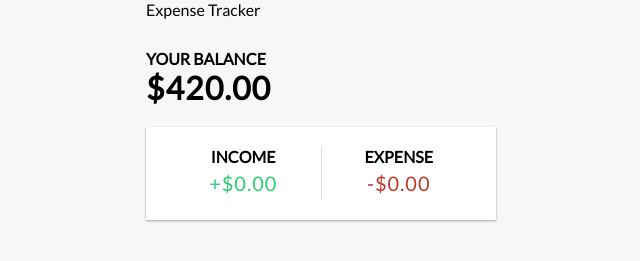
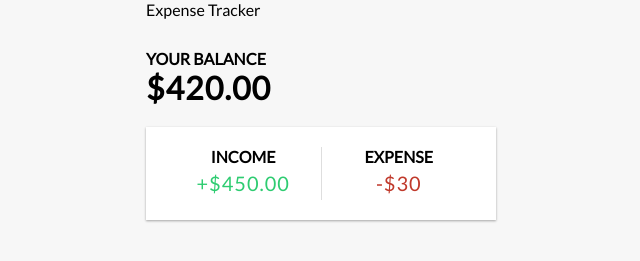
Before and after one commit to iqbalnafee/MERN-Expense-Tracker, a React (Create React App) app: page / in a window 1280 px wide. Shown: the top 261 px of the page, without its empty margins (319-959 px from the left). Built offline with nearby package versions, Linux system fonts and the light colour scheme.

Commit message:
Income expense logic added

```diff
--- a/src/components/IncomeExpense.js
+++ b/src/components/IncomeExpense.js
@@ -1,18 +1,25 @@
-import React from 'react';
+import React ,{ useContext } from 'react';
+import { GlobalContext } from '../context/GlobalState';
 
 
 const IncomeExpense = () => {
+
+    const {transactions} = useContext(GlobalContext);
+
+    const income = (transactions.map( (transaction) => (transaction.amount) )).filter((amount) => (amount>0)).reduce((acc,item) => (acc+=item),0).toFixed(2);
+
+    const expense = (transactions.map( (transaction) => (transaction.amount) )).filter((amount) => (amount<0)).reduce((acc,item) => (acc+=item),0).toFixed(2);;
 
 
     return (
         <div className="inc-exp-container">
             <div>
             <h4>Income</h4>
-            <p id="money-plus" className="money plus">+$0.00</p>
+            <p id="money-plus" className="money plus">+${income}</p>
             </div>
             <div>
             <h4>Expense</h4>
-            <p id="money-minus" className="money minus">-$0.00</p>
+            <p id="money-minus" className="money minus">-${Math.abs(expense)}</p>
             </div>
         </div>
     )
```
